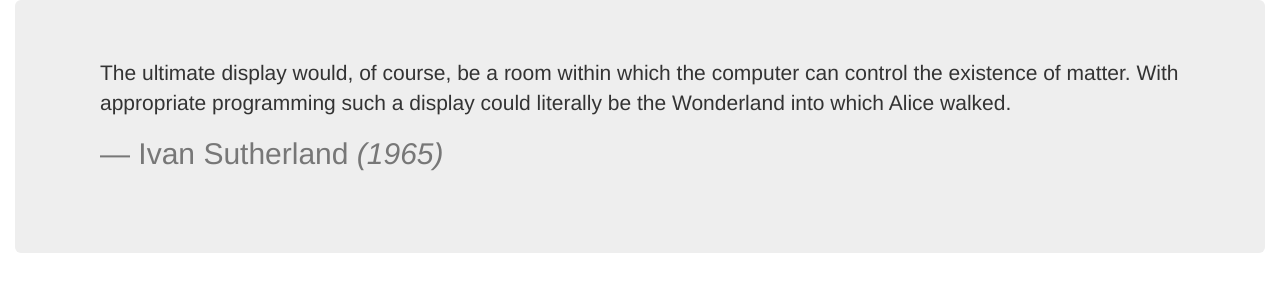
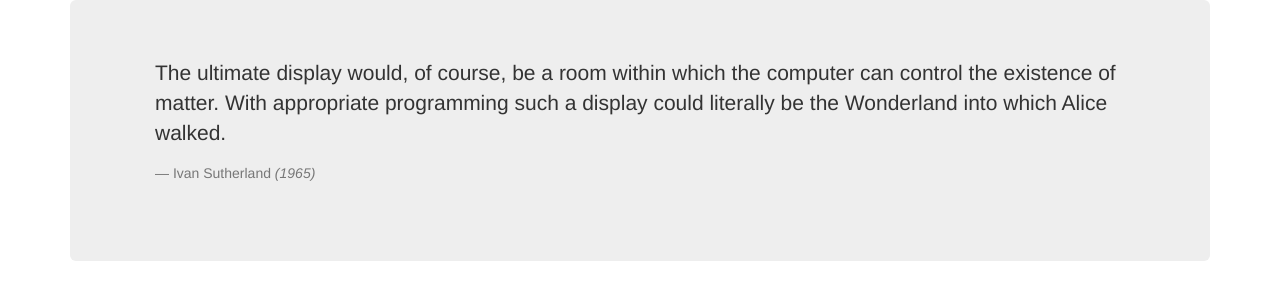
Before and after one commit to tanipani/webvr-oneiri, a website: page index.html in a window 1280 px wide. Shown: the part 70-367 px from the top of the page. Drawn offline with nearby package versions, Linux system fonts and the light colour scheme.

Commit message:
Add viewport meta tag and use fixed container

```diff
--- a/index.html
+++ b/index.html
@@ -2,17 +2,12 @@
 <head>
 
   <link rel="stylesheet" href="https://maxcdn.bootstrapcdn.com/bootstrap/3.3.7/css/bootstrap.min.css" integrity="sha384-BVYiiSIFeK1dGmJRAkycuHAHRg32OmUcww7on3RYdg4Va+PmSTsz/K68vbdEjh4u" crossorigin="anonymous">
-
-  <style>
-    body, .blockquote, .blockquote-footer, .card-header, .btn {
-      font-size: 30px;
-    }
-  </style>
+  <meta name="viewport" content="width=device-width, initial-scale=1.0">
 
 </head>
 
 <body>
-  <div class="container-fluid">
+  <div class="container">
     <div class="row">
       <div class="col col-xs-12">
         <div class="float-left">
```
